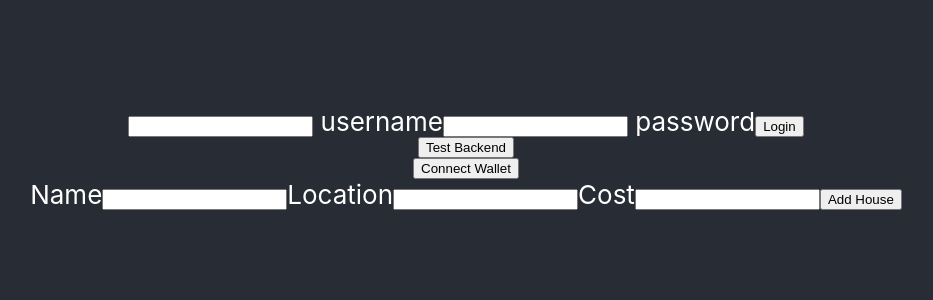
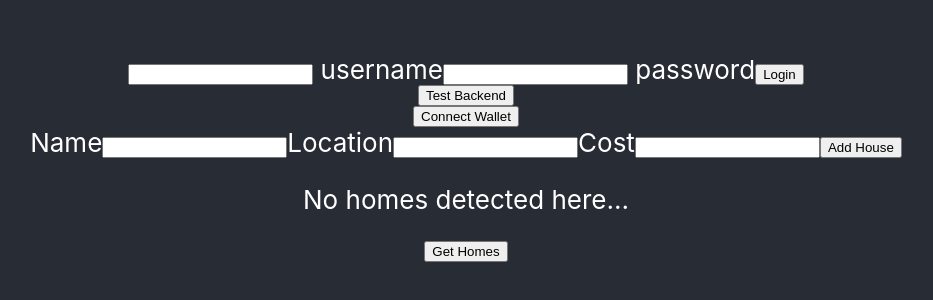
Before and after one commit to Onyeoziri/Web3-AirBnB, a React (Create React App) app in the folder react/: page / in a window 1280 px wide. Shown: the part 242-542 px from the top of the page, without its empty margins (174-1107 px from the left). Built offline with nearby package versions, Linux system fonts and the light colour scheme.

Commit message:
Adds button to retrieve homes

```diff
--- a/react/src/App.js
+++ b/react/src/App.js
@@ -1,4 +1,3 @@
-import logo from './logo.svg';
 import './App.css';
 import { useState, useRef } from 'react';
 import axios from "axios";
@@ -32,6 +31,7 @@
 
 function App() {
   const [user, changeUser] = useState();
+  const [homes, viewHomes] = useState();
   const [wallet, setWallet] = useWallet();
 
   const username = useRef();
@@ -57,6 +57,11 @@
       cost: cost
     })
     console.log(res.data);
+  }
+
+  async function getHomes() {
+    const res = await axios.get('http://localhost:4000/home')
+    viewHomes(res.data)
   }
 
   async function testBackend() {
@@ -110,6 +115,20 @@
             addHouse(houseName.current.value, houseLocation.current.value, houseCost.current.value)
           }}>Add House</button>
         </form>
+        {!homes && (<p>No homes detected here...</p>)}
+        {homes && (
+          homes.map(home => {
+            return <div>
+              <p>{home.name}</p>
+              <p>{home.location}</p>
+              <p>{home.cost}</p>
+            </div>
+          })
+        )}
+        <button onClick={(e) => {
+          handleEvent(e)
+          getHomes()
+        }}>Get Homes</button>
       </header>
     </div>
   );
```
Also changed, not shown: 1 other file (tests, documents, lock files or other folders).
